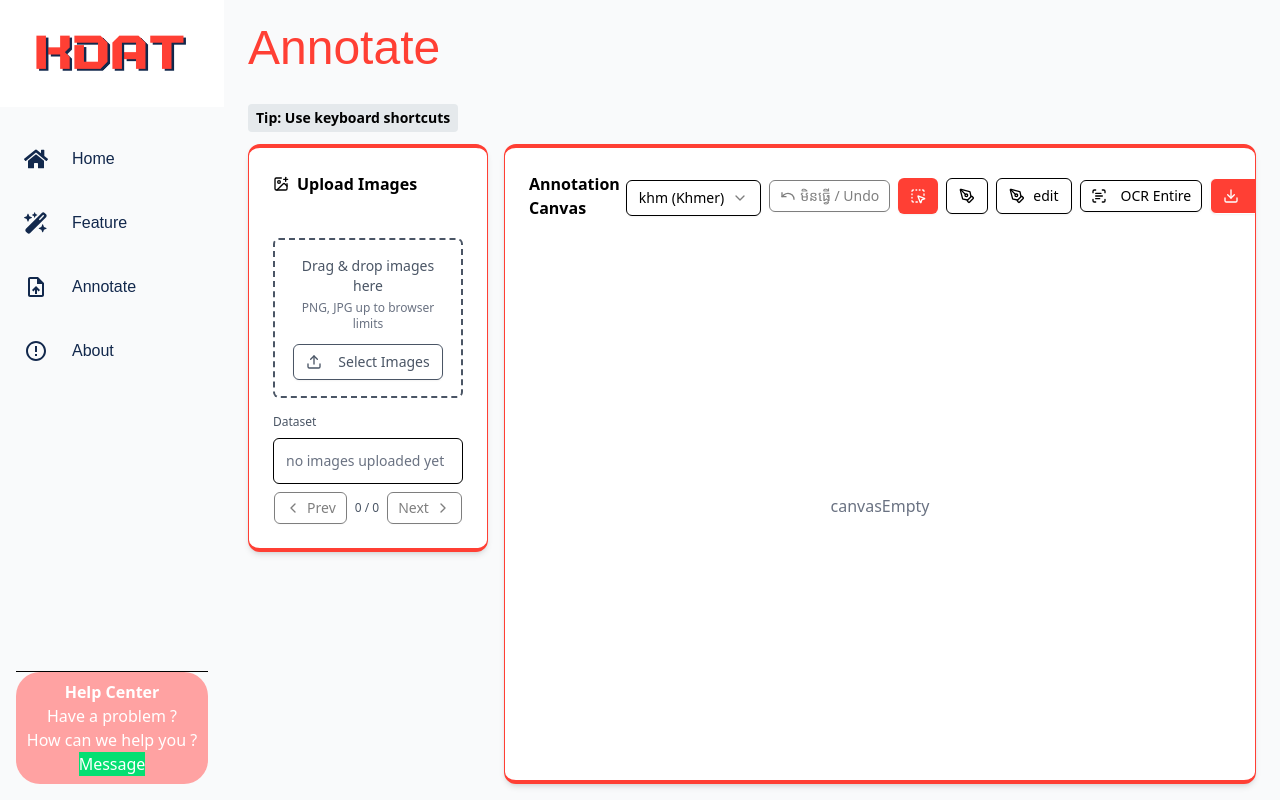
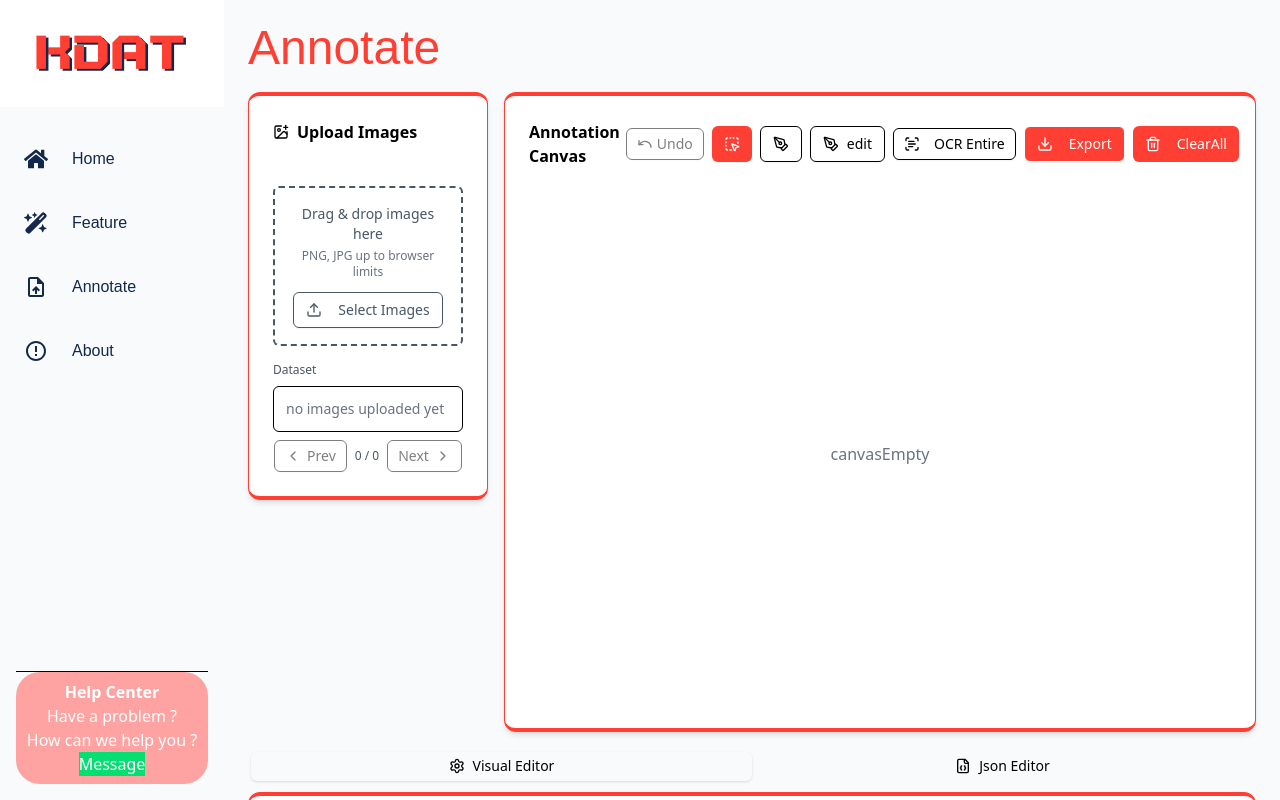
Before and after one commit to PunleuTY/Khmer-Data-Annotation-Tool, a React (Vite) app in the folder frontend/: page /Annotate in a window 1280 px wide. Built offline with nearby package versions, Linux system fonts and the light colour scheme; a web font is replaced by a local one.

Commit message:
change UI

```diff
--- a/frontend/src/pages/Annotate.jsx
+++ b/frontend/src/pages/Annotate.jsx
@@ -185,9 +185,9 @@ const Annotate = () => {
   return (
     <div className="min-h-full bg-gray-50 p-6">
       <h1 className="text-5xl text-[#ff3f34] font-cadt pb-5">Annotate</h1>
-      <div className="bg-[#E5E9EC] px-2 py-1 my-3 rounded inline-block w-fit">
+      {/* <div className="bg-[#E5E9EC] px-2 py-1 my-3 rounded inline-block w-fit">
         <h4 className="text-sm font-semibold">Tip: Use keyboard shortcuts</h4>
-      </div>
+      </div> */}
 
       {/* REVISED: This grid now adapts for different screen sizes */}
       <div className="grid grid-cols-1 md:grid-cols-2 lg:grid-cols-4 gap-4 mb-6">
@@ -281,12 +281,12 @@ const Annotate = () => {
             <CardHeader className="pb-3 flex items-center justify-between">
               <CardTitle className="text-base">Annotation Canvas</CardTitle>
               <div className="flex items-center gap-2">
-                <OcrControls
+                {/* <OcrControls
                   lang={lang}
                   setLang={setLang}
                   image={currentImage}
                   onOcrResult={(res) => setFullOcr(res)}
-                />
+                /> */}
 
                 {/* infromation history */}
                 <Button
@@ -297,7 +297,7 @@ const Annotate = () => {
                   className="flex items-center gap-1 bg-transparent"
                 >
                   <Undo className="h-4 w-4" />
-                  មិនធ្វើ / Undo
+                  Undo
                 </Button>
                 <Button
                   variant={mode === "box" ? "default" : "outline"}
```
